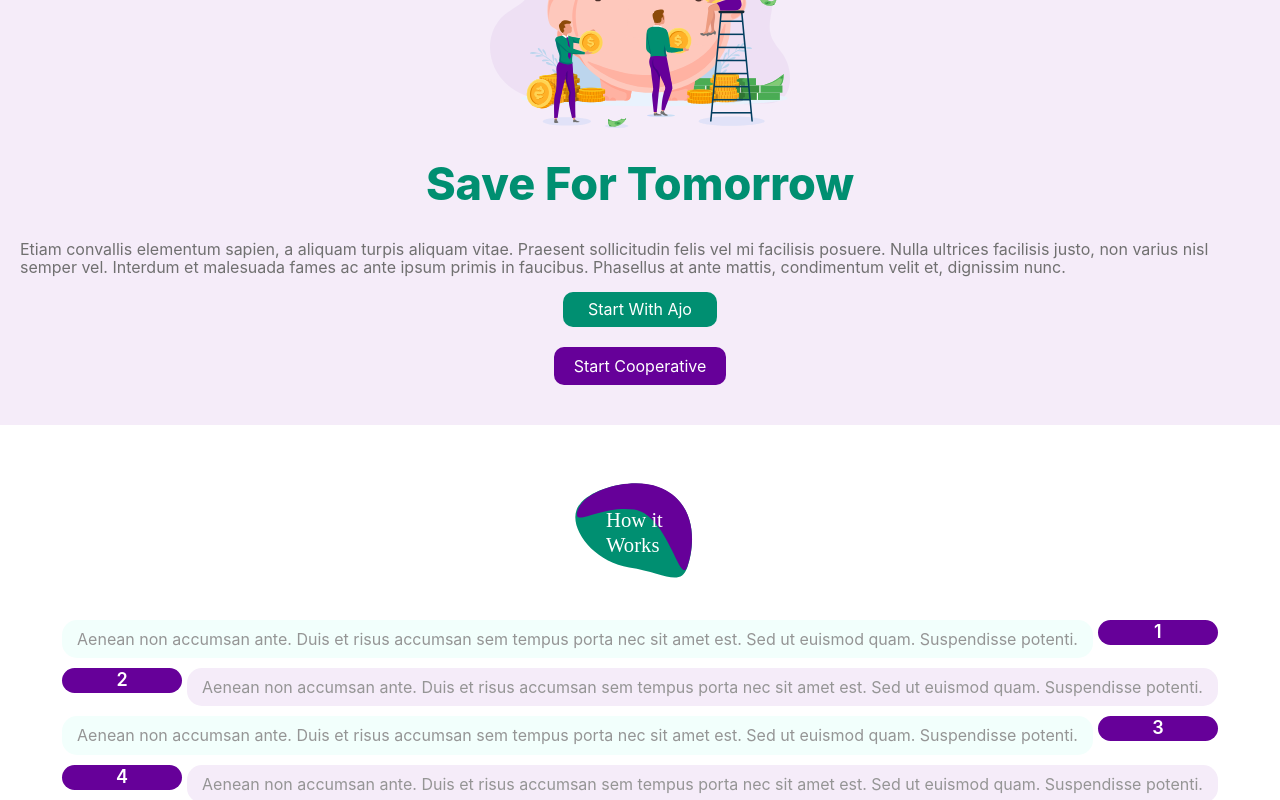
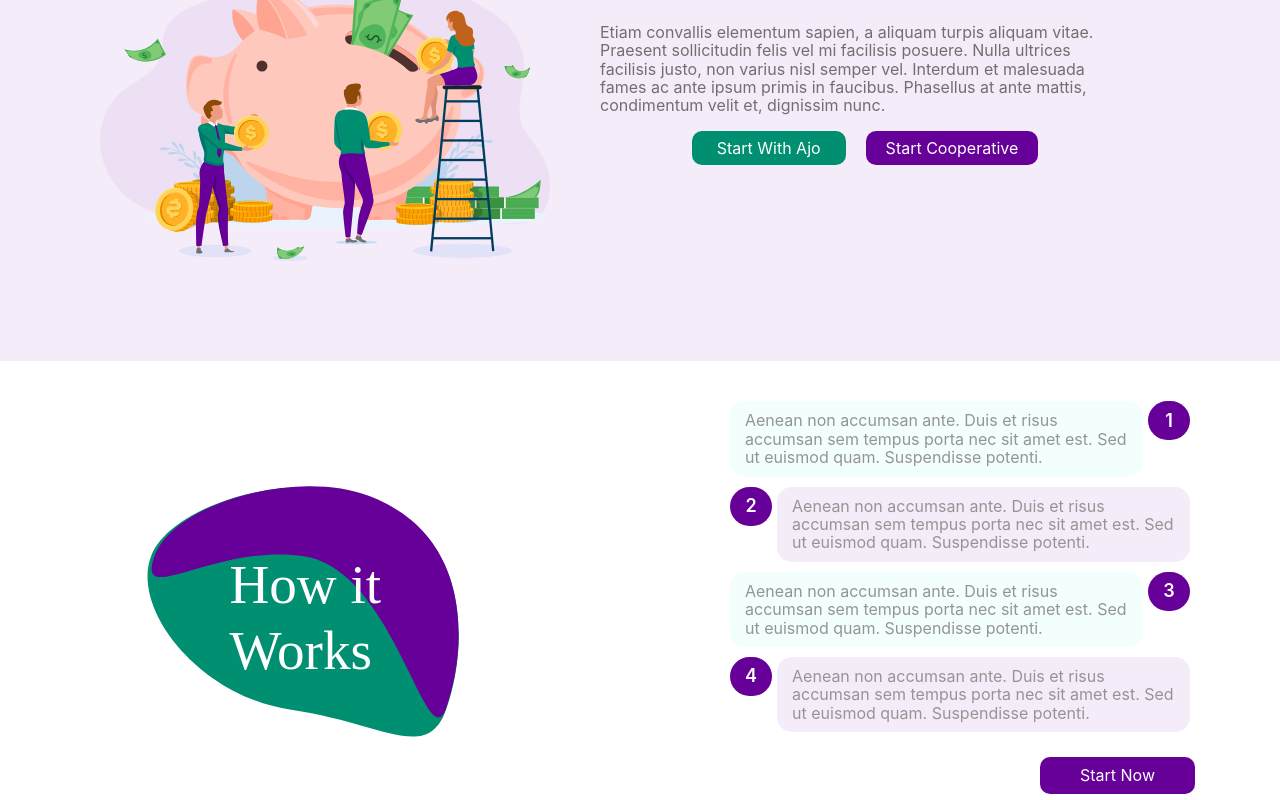
Before and after one commit to chidiogo-akunne/Cooper, a React (Create React App) app: page / in a window 1280 px wide. Shown: the part 260-1060 px from the top of the page. Built offline with nearby package versions, Linux system fonts and the light colour scheme.

Commit message:
style home page for larger screens

```diff
--- a/src/commons/footer/webFooter/styles.scss
+++ b/src/commons/footer/webFooter/styles.scss
@@ -37,7 +37,7 @@
       text-decoration-color: $green;
     }
     hr {
-      width: 50px;
+      width: 30px;
       height: 0;
       margin: 0;
       border-color: $off_white;
--- a/src/pages/home/index.tsx
+++ b/src/pages/home/index.tsx
@@ -25,7 +25,7 @@ export default function Home() {
         logo="/images/logo.svg"
       />
       <div className="home_banner">
-        <img src="/images/piggysave.svg" />
+        <img src="/images/piggysave.svg" alt="piggy safe" />
         <div className="save_for_tomorrow">
           <h1>save for tomorrow</h1>
           <p>
@@ -45,7 +45,10 @@ export default function Home() {
         </div>
       </div>
       <div className="how_it_works">
+        <div className="work_col">
           <img src="/images/howitworks.svg" alt="how it works" />
+        </div>
+        <div className="work_col">
           <div className="work_group">
             <span className="work_green">
               Aenean non accumsan ante. Duis et risus accumsan sem tempus porta
@@ -76,6 +79,7 @@ export default function Home() {
           </div>
           <Button value="start now" buttonClass="start_button" />
         </div>
+      </div>
       <MobileFooter className="mobile_footer" />
       <WebFooter className="web_footer" />
     </div>
--- a/src/pages/home/styles.scss
+++ b/src/pages/home/styles.scss
@@ -53,7 +53,7 @@
         background-color: $purple;
         color: $white;
         font-size: 16px;
-        padding: 10px 20px;
+        padding: 8px 20px;
         margin-bottom: 40px;
         border: none;
         border-radius: 10px;
@@ -135,5 +135,58 @@
       display: flex;
       background-color: $header_color;
     }
+    .home_banner {
+      flex-direction: row;
+      padding: 20px 100px 100px;
+      img {
+        width: 450px;
+      }
+      .save_for_tomorrow {
+        margin-top: 65px;
+        h1 {
+          padding: 0 70px;
+          text-align: left;
+          margin-bottom: 10px;
+        }
+        p {
+          padding: 0 50px;
+        }
+        .start_button_cover {
+          flex-direction: row;
+          justify-content: center;
+          align-items: center;
+          margin-top: 10px;
+          .ajo_button {
+            margin-bottom: 40px;
+            margin-right: 20px;
+          }
+        }
+      }
+    }
+    .how_it_works {
+      display: flex;
+      flex-direction: row;
+      width: 100%;
+      .work_col {
+        width: 50%;
+        padding: 20px 60px;
+        img {
+          width: 400px;
+        }
+        .start_button {
+          padding: 9px 40px;
+          margin: 15px 25px 0 auto;
+          border: none;
+          border-radius: 10px;
+          text-transform: capitalize;
+          font-size: 700;
+        }
+        .number_cover {
+          width: 110px;
+          height: 39px;
+          border-radius: 85px;
+        }
+      }
+    }
   }
 }
```
Lines whose indentation alone changed are shown as unchanged.
